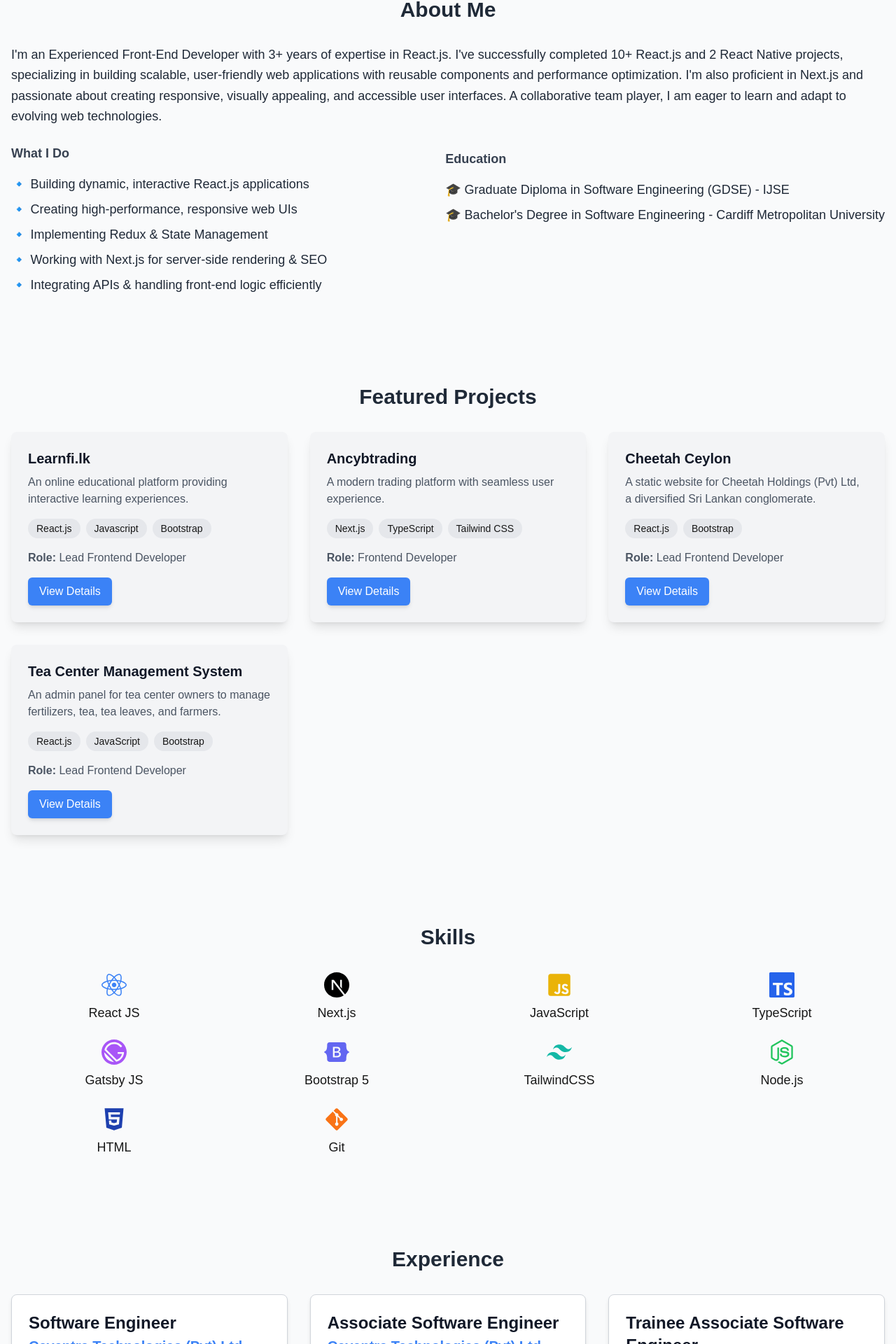
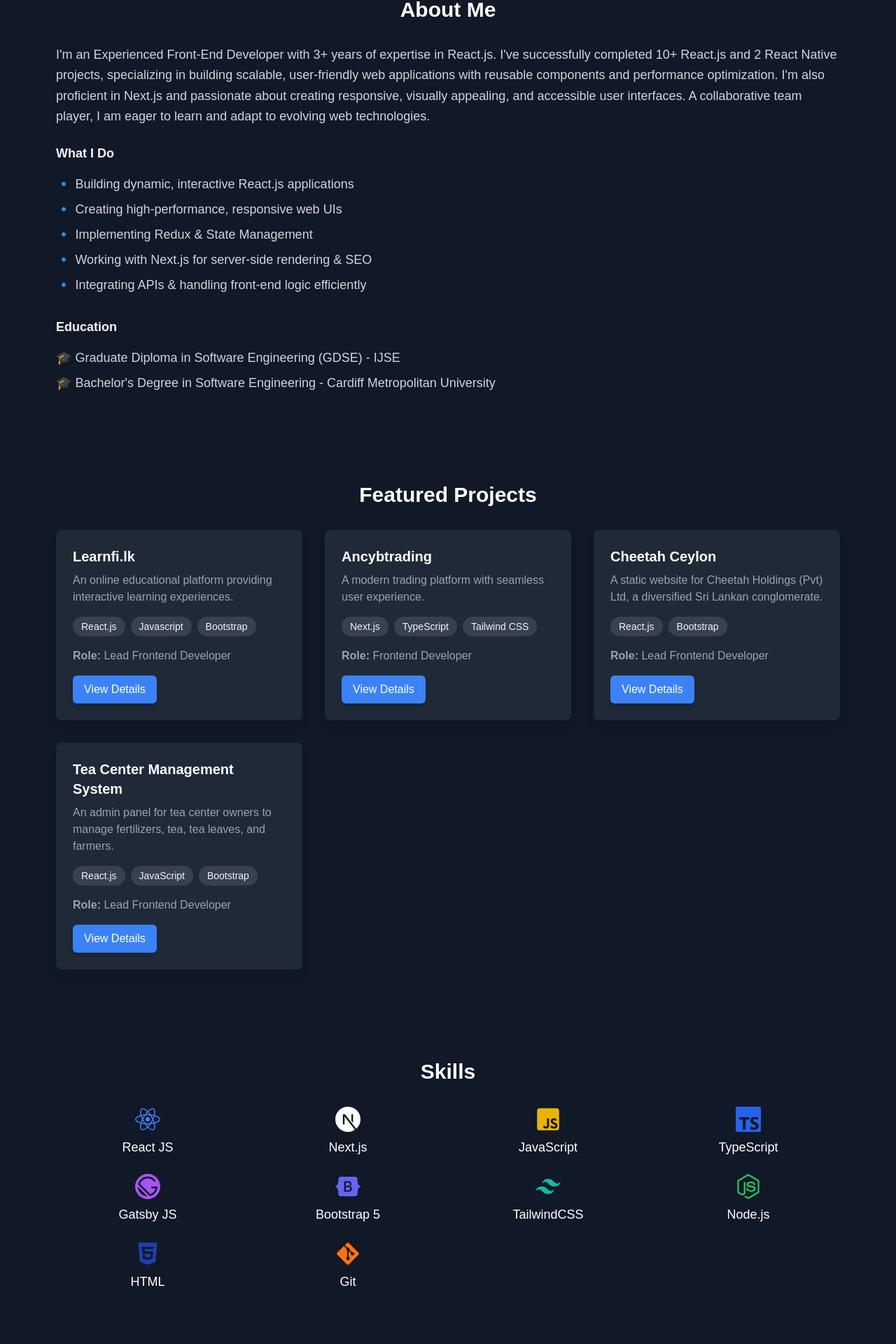
Before and after one commit to Praneethgeethanjana/my-portfolio, a Next.js app: page / in a window 1280 px wide. Shown: the part 868-2788 px from the top of the page at 70% size. Built offline with nearby package versions, Linux system fonts and the light colour scheme.

Commit message:
Updated expirences.tsx

```diff
--- a/src/app/layout.tsx
+++ b/src/app/layout.tsx
@@ -16,7 +16,7 @@
 
 export const metadata: Metadata = {
     title: "Praneeth Geethanjana",
-    description: "Generated by create next app",
+    description: "Frontend Developer React JS | Next JS",
 };
 
 export default function RootLayout({
--- a/src/components/Header/page.tsx
+++ b/src/components/Header/page.tsx
@@ -4,10 +4,13 @@
 import {useEffect, useState} from "react";
 
 export default function Header() {
+    // const [theme, setTheme] = useState<string>(
+    //     typeof window !== "undefined" && localStorage.theme
+    //         ? localStorage.theme
+    //         : "light"
+    // );
     const [theme, setTheme] = useState<string>(
-        typeof window !== "undefined" && localStorage.theme
-            ? localStorage.theme
-            : "light"
+        "dark"
     );
 
     useEffect(() => {
@@ -52,13 +55,13 @@
                 </nav>
 
                 {/* Theme Toggle Button */}
-                <button
-                    onClick={toggleTheme}
-                    className="p-2 rounded-full absolute right-10 bg-gray-200 dark:bg-gray-700 text-gray-800 dark:text-gray-200 transition duration-300"
-                    aria-label="Toggle Theme"
-                >
-                    {theme === "dark" ? "🌞" : "🌙"}
-                </button>
+                {/*<button*/}
+                {/*    onClick={toggleTheme}*/}
+                {/*    className="p-2 rounded-full absolute right-10 bg-gray-200 dark:bg-gray-700 text-gray-800 dark:text-gray-200 transition duration-300"*/}
+                {/*    aria-label="Toggle Theme"*/}
+                {/*>*/}
+                {/*    {theme === "dark" ? "🌞" : "🌙"}*/}
+                {/*</button>*/}
             </div>
         </header>
     );
--- a/src/components/SectionWrapper/index.tsx
+++ b/src/components/SectionWrapper/index.tsx
@@ -9,7 +9,7 @@
 export default function SectionWrapper({id, title, children}: SectionWrapperProps) {
     return (
         <section id={id} className="py-16 bg-gray-50 dark:bg-gray-900">
-            <div className="container mx-auto px-4">
+            <div className="container mx-auto px-4 lg:px-20">
                 {/* Section Title */}
                 <h2 className="text-3xl font-bold text-gray-800 dark:text-white mb-8 text-center">
                     {title}
--- a/src/components/Sections/about-me.tsx
+++ b/src/components/Sections/about-me.tsx
@@ -157,7 +157,7 @@
     return (
         <SectionWrapper id="about-me" title="About Me">
             {/*// <section id="about-me" className="bg-white dark:text-white py-16 px-6">*/}
-            <div className="container mx-auto  text-center md:text-left">
+            <div className="container mx-auto   text-center md:text-left">
                 {/* Section Title */}
                 {/*<motion.h2*/}
                 {/*    initial={{opacity: 0, y: 30}}*/}
@@ -184,7 +184,8 @@
                 </motion.p>
 
                 {/* Skills Overview */}
-                <motion.div className="flex justify-between">
+                <motion.div className="d-flex justify-content-center">
+                    <div>
                         <motion.div
                             initial={{opacity: 0, y: 30}}
                             animate={{opacity: 1, y: 0}}
@@ -214,6 +215,7 @@
                                 <p>🎓 Bachelor's Degree in Software Engineering - Cardiff Metropolitan University</p>
                             </ul>
                         </motion.div>
+                    </div>
                 </motion.div>
             </div>
             {/*</section>*/}
--- a/src/components/Sections/expirences.tsx
+++ b/src/components/Sections/expirences.tsx
@@ -35,10 +35,9 @@
             company: "Ceyentra Technologies (Pvt) Ltd",
             duration: "October 2024 - Present",
             responsibilities: [
-                "Developed scalable full-stack applications using React, Node.js, and PostgreSQL",
-                "Collaborated with cross-functional teams to implement new features and resolve bugs",
-                "Optimized app performance and reduced loading time by refactoring components and state management",
-                "Led code reviews and mentored junior developers"
+                "Frontend Developer of Alpha Accounting Project using React.js with Yup Validation and Reactstrap.",
+                "Lead Frontend Developer of Apartner Project (Web & Mobile) using React.js, React Native, and JavaScript.",
+                "Frontend Developer for Cen Group Planner Admin Panel using React.js with JavaScript & Reactstrap.",
             ]
         },
         {
@@ -46,9 +45,10 @@
             company: "Ceyentra Technologies (Pvt) Ltd",
             duration: "July 2022 - August 2024",
             responsibilities: [
-                "Assisted in building user interfaces using React and TypeScript",
-                "Improved UI responsiveness and mobile optimization",
-                "Worked closely with UX/UI designers to implement new designs"
+                "Frontend developer for Unicloud360 Student Management System using React JS.",
+                "THe Developer of Unicloud360 public static website using Gatsby JS",
+                "Mobile Developer of the Sri Delivery food ordering app using React Native and JavaScript",
+                "Developer of the company website using HTML, CSS, and JavaScript.",
             ]
         },
         {
@@ -56,9 +56,9 @@
             company: "Ceyentra Technologies (Pvt) Ltd",
             duration: "January 2022 - July 2022",
             responsibilities: [
-                "Assisted in building user interfaces using React and TypeScript",
-                "Improved UI responsiveness and mobile optimization",
-                "Worked closely with UX/UI designers to implement new designs"
+                "Frontend Developer for Edulab Learning Platform using React.js and JavaScript.",
+                "Lead Frontend Developer for Karuna.lk Donation Platform using React.js, JavaScript, and Bootstrap.",
+                "Developed the login system for the WD40 commercial game using Construct 3."
             ]
         }
         // Add more job experiences here as needed
--- a/src/components/Sections/projects.tsx
+++ b/src/components/Sections/projects.tsx
@@ -184,7 +184,7 @@
     return (
         <SectionWrapper id="projects" title="Featured Projects">
             {/* Project Grid */}
-            <div className="grid md:grid-cols-2 lg:grid-cols-3 gap-8">
+            <div className="grid  md:grid-cols-2 lg:grid-cols-3 gap-8">
                 {projects.map((project, index) => (
                     <motion.div
                         key={index}
```
Lines whose indentation alone changed are shown as unchanged.
